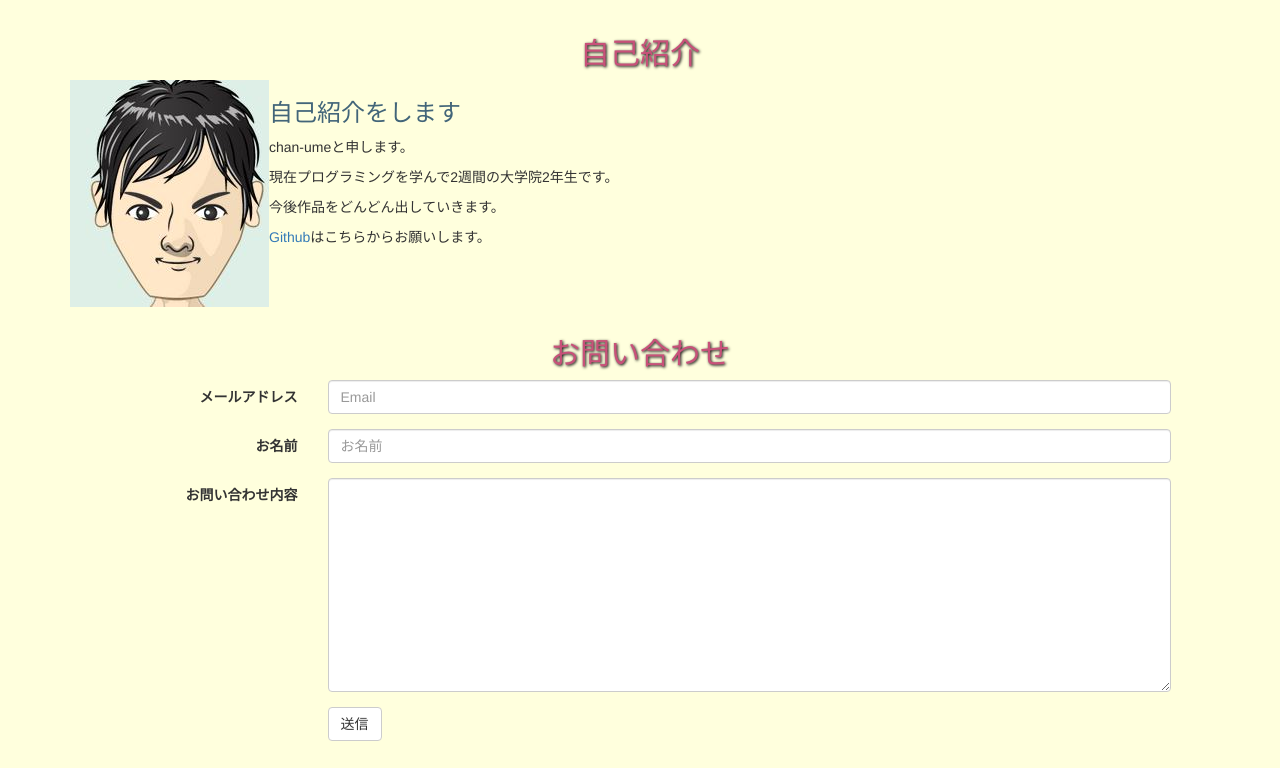
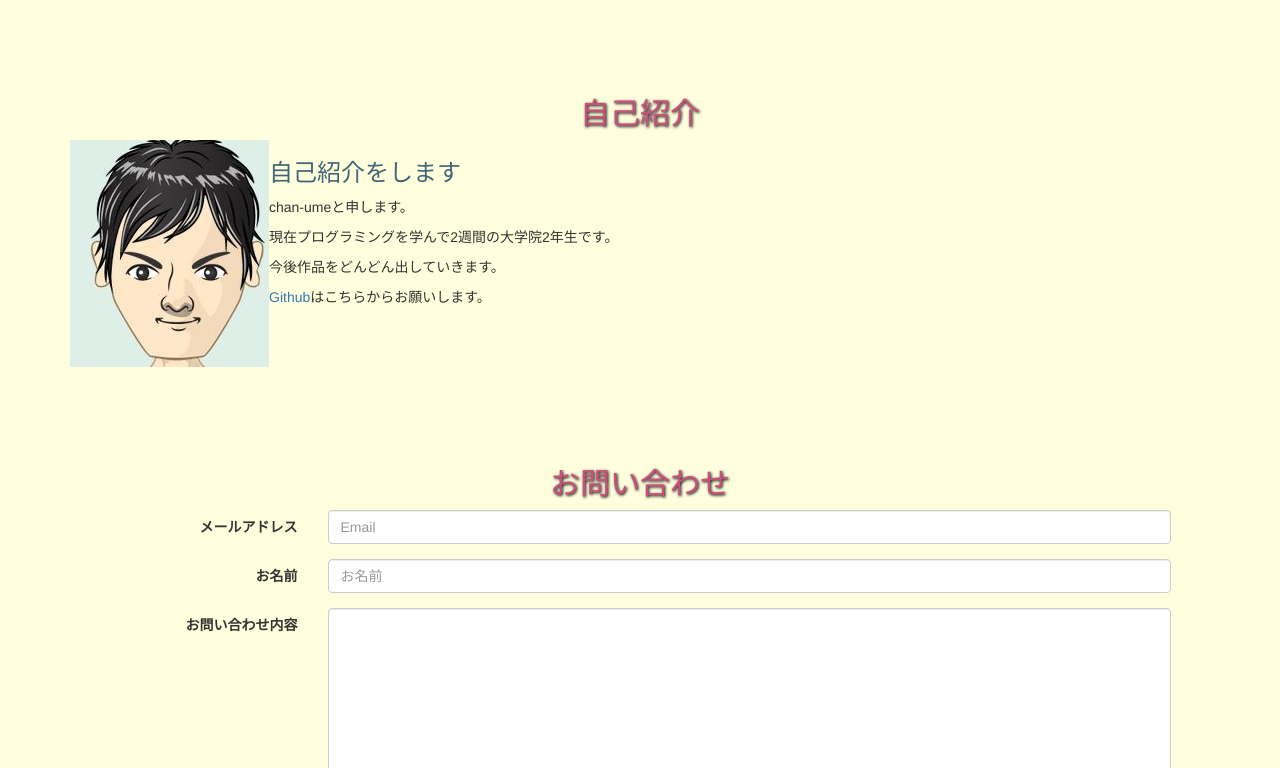
Before and after one commit to chan-ume/chan-ume.github.io, a plain HTML site: page index.html in a window 1280 px wide. Shown: the part 779-1547 px from the top of the page. Drawn offline with nearby package versions, Linux system fonts and the light colour scheme.

Commit message:
forth commi

```diff
--- a/index.html
+++ b/index.html
@@ -25,7 +25,7 @@
             font-size: 30px;
         }
         .llar {
-            margin: 30px 0;
+            margin: 0px 0px 100px 0px;
         }
 
         .llar h2 {
```
